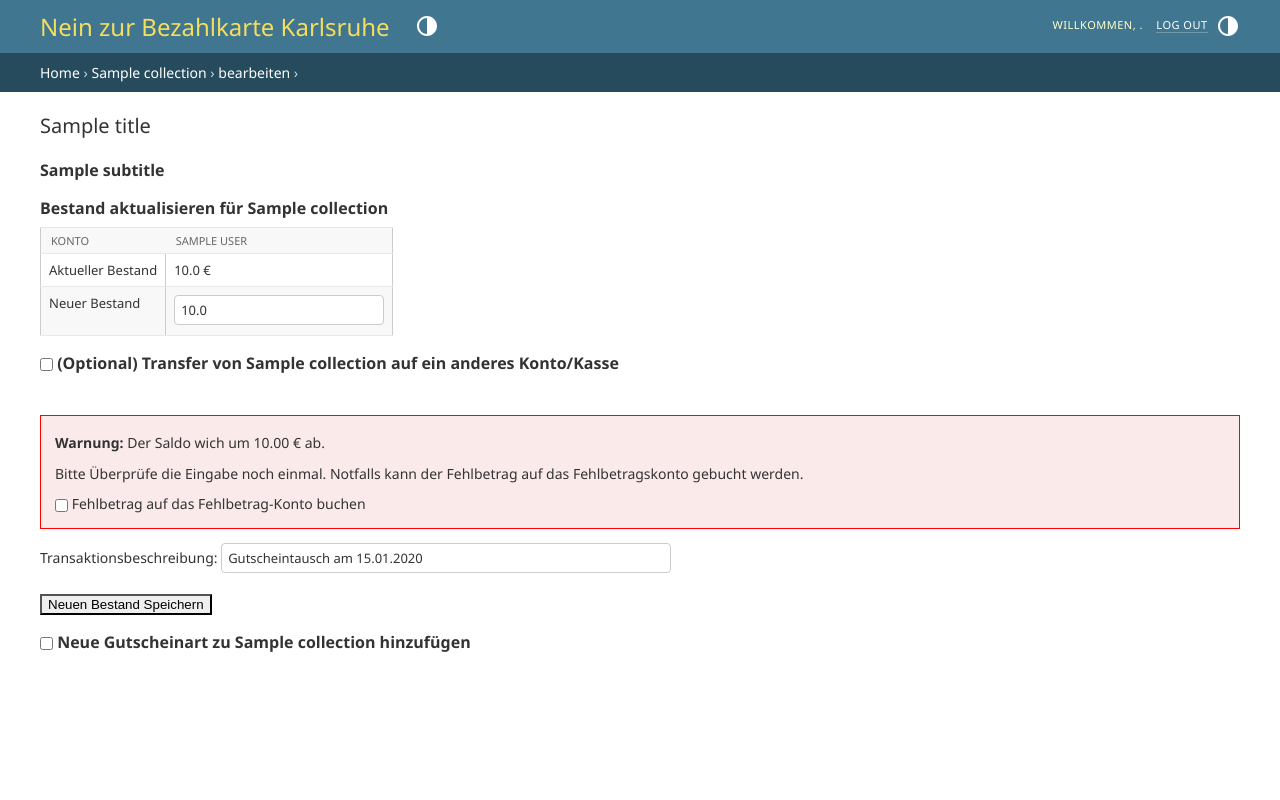
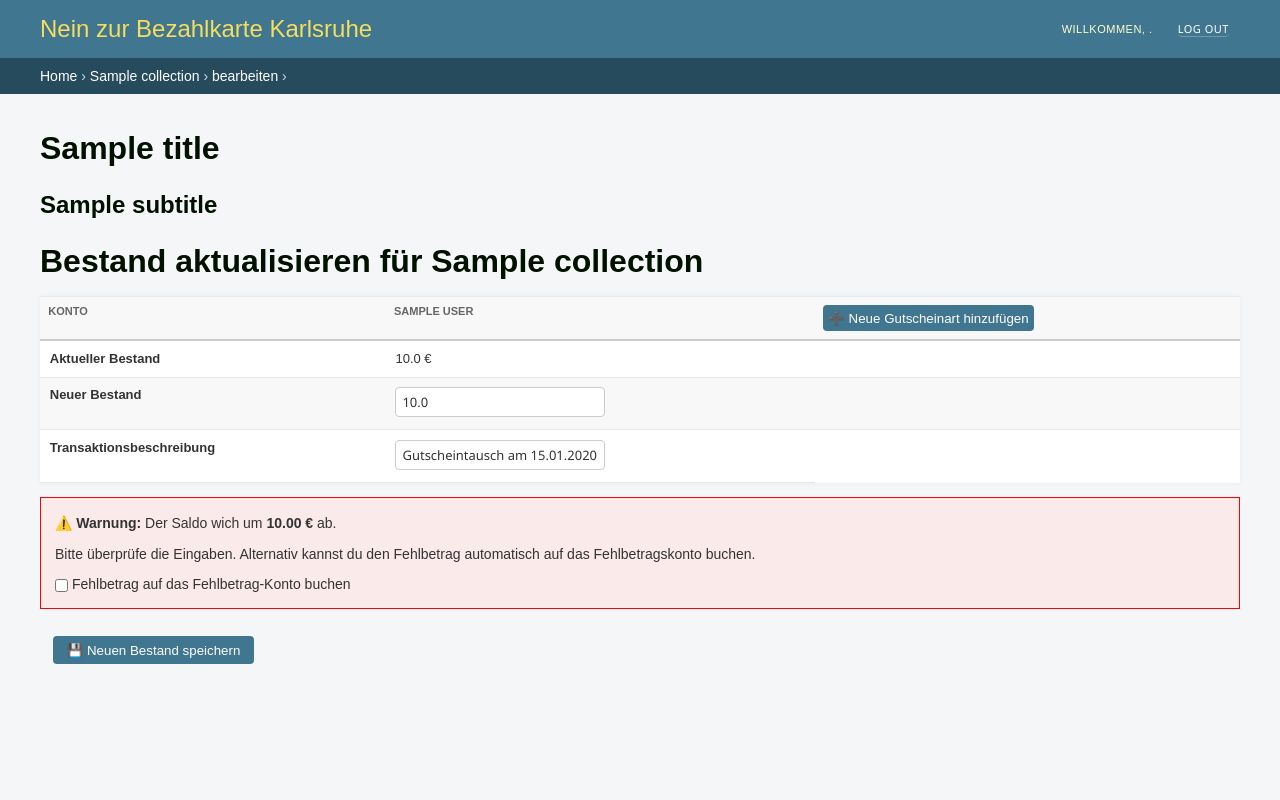
Before and after one commit to DorianGrey11/bezahlkarte-inventory, a Django app: template core/templates/balance.html in a window 1280 px wide. Run offline with Django 5.2, Linux system fonts and the light colour scheme; tables that the repository leaves empty hold one stand-in row (values such as "Sample post"); the template is opened without the code that fills it: values that come from a table or form of the project are taken from there, most other values are stand-ins (such as "Sample title", 1, 10 or a date in 2020).

Commit message:
feat: improve styling UI/UX

```diff
--- a/bezahlkarte/urls.py
+++ b/bezahlkarte/urls.py
@@ -17,11 +17,13 @@ Including another URLconf
 from django.contrib import admin
 from django.urls import path, include
 
-from core.views import CollectionBalanceView, DashboardView
+from core.views import CollectionBalanceView, DashboardView, TransferView, TransactionListView
 
 urlpatterns = [
     path('admin/', admin.site.urls),
     path('', include("django.contrib.auth.urls")),
     path('', DashboardView.as_view(), name='dashboard'),
-    path('collections/<int:collection_id>', CollectionBalanceView.as_view(), name='collection_balance'),
+    path('collections/<int:collection_id>/edit/', CollectionBalanceView.as_view(), name='collection_balance'),
+    path('collections/<int:collection_id>/transfer/', TransferView.as_view(), name='transfer'),
+    path('transactions/', TransactionListView.as_view(), name='transaction_list'),
 ]
--- /dev/null
+++ b/core/static/css/styles.css
@@ -0,0 +1,150 @@
+body {
+    font-family: Arial, sans-serif;
+    background-color: #f4f6f8;
+}
+
+/* HEADER */
+
+h1 {
+    font-size: 2rem;
+    font-weight: bold;
+    margin: 1rem 0;
+    color: #010;
+}
+
+h2 {
+    font-size: 1.5rem;
+    color: #010;
+    margin-bottom: 1em;
+}
+
+/* Table */
+
+.table {
+    width: 100%;
+    border-collapse: collapse;
+    background-color: #fff;
+    box-shadow: 0 0 6px rgba(0, 0, 0, 0.05);
+    bottom: 2em;
+}
+
+.table th {
+    font-weight: bold;
+}
+
+.table thead th {
+    background-color: #f8f8f8;
+    border-bottom: 2px solid #ccc;
+}
+
+.table th,
+.table td {
+    padding: 0.75em;
+    border-bottom: 1px solid #e8e8e8;
+}
+
+.table .highlighted-row {
+    background-color: #afa;
+    font-weight: bold;
+}
+
+/* Button */
+
+button,
+a.button {
+    padding: 0.5em 1em;
+    margin: 1em;
+    background-color: #417690;
+    color: #fff;
+    border: none;
+    border-radius: 4px;
+    cursor: pointer;
+}
+button:hover,
+a.button:hover{
+    background: var(--button-hover-bg)
+}
+
+.add-gift-card-button {
+    padding: 0.4em;
+    margin: 0;
+}
+
+/* Modal */
+
+.modal {
+    display: none;
+    position: fixed;
+    z-index: 1000;
+    left: 0;
+    top: 0;
+    width: 100%;
+    height: 100%;
+    overflow: auto;
+    background-color: rgba(0, 0, 0, 0.4);
+}
+
+.modal-content {
+    background-color: #fff;
+    margin: 10% auto;
+    padding: 2em;
+    border: 1px solid #888;
+    width: 80%;
+    max-width: 500px;
+    border-radius: 6px;
+}
+
+.modal .close {
+    color: #aaa;
+    float: right;
+    font-size: 28px;
+    font-weight: bold;
+    cursor: pointer;
+}
+
+.modal .close:hover,
+.modal .close:focus {
+    color: #000;
+    text-decoration: none;
+    cursor: pointer;
+}
+
+.alert {
+    margin: 1em 0;
+    padding: 1em;
+    border: 1px solid red;
+    background-color: #fbeaea;
+}
+
+/* Search Form */
+
+.search-form {
+    background-color: #fff;
+    padding: 1em;
+    margin-bottom: 1em;
+    border-radius: 6px;
+    box-shadow: 0 0 6px rgba(0, 0, 0, 0.05);
+    display: grid;
+    grid-template-columns: 1fr 2fr 1fr 2fr;
+    gap: 1em 2em;
+    align-items: end;
+}
+
+.search-form label {
+    display: block;
+    font-weight: bold;
+    margin-bottom: 0.5em;
+}
+
+.search-form input {
+    width: 100%;
+    padding: 0.3em;
+    font-size: 1rem;
+    border: 1px solid #ccc;
+    border-radius: 4px;
+}
+
+.search-form a {
+    width: 50%;
+    text-align: center;
+ }
--- a/core/templates/balance.html
+++ b/core/templates/balance.html
@@ -2,30 +2,38 @@
 {% block breadcrumbs %}
 <div class="breadcrumbs">
     <a href="/">Home</a> &rsaquo;
-    <a href="/?collection={{ collection.id }}"> {{ collection.name }}</a> &rsaquo;
-    <a href="/collections/{{ collection.id }}"> bearbeiten </a> &rsaquo;
+    <a href="/?collection={{ collection.id }}">{{ collection.name }}</a> &rsaquo;
+    <a href="/collections/{{ collection.id }}/edit">bearbeiten</a> &rsaquo;
 </div>
 {% endblock %}
+
 {% block content %}
-<h2>Bestand aktualisieren für {{ collection.name }}</h2>
+<h1>Bestand aktualisieren für {{ collection.name }}</h1>
 
-<form method="post">
+<form method="post" class="update-form">
     {% csrf_token %}
 
-    <table border="1" cellpadding="8" cellspacing="0">
+    <table class="table">
         <thead>
         <tr>
             <th>Konto</th>
             {% for account in accounts %}
             <th>{{ account.name }}</th>
             {% endfor %}
+            <th>
+                <button type="button" onclick="openModal('giftCardModal')" class="add-gift-card-button">
+                    ➕ Neue Gutscheinart hinzufügen
+                </button>
+            </th>
         </tr>
         </thead>
+        <tbody>
         <tr>
             <th>Aktueller Bestand</th>
             {% for account in accounts %}
             <td>{{ account.balance }} €</td>
             {% endfor %}
+            <td></td>
         </tr>
         <tr>
             <th>Neuer Bestand</th>
@@ -34,85 +42,65 @@
                 <input type="number" step="0.01" name="account_{{ account.id }}" value="{{ account.balance }}">
             </td>
             {% endfor %}
+            <td></td>
         </tr>
+        <tr>
+            <th>Transaktionsbeschreibung</th>
+            <td>
+                <input type="text" id="transaction_description" name="transaction_description"
+                       value="Gutscheintausch am {{ now|date:'d.m.Y' }}">
+            </td>
+        </tr>
+        </tbody>
     </table>
-
-    <h2><input type="checkbox" id="toggleTransfer" name="enable_transfer"> (Optional) Transfer von {{ collection.name }}
-        auf ein anderes Konto/Kasse</h2>
-    <div id="transferSection" style="display: none;margin-top: 1em;">
-        <p>Hinweis: Der Transfer auf andere Konten findet nach der Bilanzierung innerhalb von {{ collection.name }} statt. Gib oben bei Neuer Betrag also den Betrag an bevor die Gutscheine/das Geld für den Transfer entnommen wurden </p>
-        <table border="1" cellpadding="8" cellspacing="0">
-            <thead>
-            <tr>
-                <th>Konto</th>
-                {% for account in accounts %}
-                <th>{{ account.name }}</th>
-                {% endfor %}
-            </tr>
-            </thead>
-            <tr>
-                <th>Zielkonto</th>
-                {% for account in accounts %}
-                <td>
-                    <select name="transfer_target_{{ account.id }}">
-                        <option value="">—</option>
-                        {% for target in external_accounts %}
-                        <option value="{{ target.id }}">{{ target.collection.name }} – {{ target.name }}</option>
-                        {% endfor %}
-                    </select>
-                </td>
-                {% endfor %}
-            </tr>
-            <tr>
-                <th> Transfer-Betrag</th>
-                {% for account in accounts %}
-                <td>
-                    <input type="number" step="0.01" name="transfer_amount_{{ account.id }}">
-                </td>
-                {% endfor %}
-            </tr>
-        </table>
-    </div>
-
-
-    <br>
     {% if balance_mismatch %}
-    <div style="margin: 1em 0; padding: 1em; border: 1px solid red; background-color: #fbeaea;">
-        <p><strong>Warnung:</strong> Der Saldo wich um {{ balance_mismatch|floatformat:2 }} € ab.</p>
-        <p>Bitte Überprüfe die Eingabe noch einmal. Notfalls kann der Fehlbetrag auf das Fehlbetragskonto gebucht werden.</p>
+    <div class="alert">
+        <p><strong>⚠️ Warnung:</strong> Der Saldo wich um <strong>{{ balance_mismatch|floatformat:2 }} €</strong> ab.
+        </p>
+        <p>Bitte überprüfe die Eingaben. Alternativ kannst du den Fehlbetrag automatisch auf das Fehlbetragskonto
+            buchen.</p>
         <input type="checkbox" name="correction" value="true" id="correction">
         <label for="correction">Fehlbetrag auf das Fehlbetrag-Konto buchen</label>
     </div>
     {% endif %}
 
-    <label for="transaction_description">Transaktionsbeschreibung:</label>
-    <input type="text" id="transaction_description" name="transaction_description" size=50 value="Gutscheintausch am {{ now|date:'d.m.Y' }}">
-    <br/><br/>
-    <button type="submit">Neuen Bestand Speichern</button>
-</form>
-
-<h2><input type="checkbox" id="toggleAddGiftCard" name="enable_add_gift_card"> Neue Gutscheinart zu {{ collection.name }} hinzufügen</h2>
-<form id="addGiftCardForm" method="post" style="display: none; margin-bottom: 1em;">
-    {% csrf_token %}
-    <label for="add_account_name">Gutscheinname:</label>
-    <input type="text"  id="add_account_name" name="add_account_name" value="Gutschein">
-
-    <button type="submit" name="add_account" value="1">hinzufügen</button>
+    <button type="submit">
+        💾 Neuen Bestand speichern
+    </button>
+    <br/>
 </form>
 
 
+<!-- Gift Card Modal -->
+<div id="giftCardModal" class="modal">
+    <div class="modal-content">
+        <span class="close" onclick="closeModal('giftCardModal')">&times;</span>
+        <h3>Neue Gutscheinart hinzufügen</h3>
+        <form method="post">
+            {% csrf_token %}
+            <label for="add_account_name">Gutscheinname:</label>
+            <input type="text" id="add_account_name" name="add_account_name" value="Gutschein">
+            <button type="submit" name="add_account">
+                ➕ hinzufügen
+            </button>
+        </form>
+    </div>
+</div>
+
 <script>
-    const transferCheckbox = document.getElementById("toggleTransfer");
-    const transferSection = document.getElementById("transferSection");
-    const addGiftCardCheckbox = document.getElementById("toggleAddGiftCard");
-    const addGiftCardForm = document.getElementById("addGiftCardForm");
-    transferCheckbox.addEventListener("change", () => {
-        transferSection.style.display = transferCheckbox.checked ? "block" : "none";
-    });
-    addGiftCardCheckbox.addEventListener("change", () => {
-        addGiftCardForm.style.display = addGiftCardCheckbox.checked ? "block" : "none";
-    });
+    function openModal(id) {
+        document.getElementById(id).style.display = "block";
+    }
+    function closeModal(id) {
+        document.getElementById(id).style.display = "none";
+    }
+    window.onclick = function(event) {
+        ["giftCardModal"].forEach(id => {
+            const modal = document.getElementById(id);
+            if (event.target === modal) {
+                modal.style.display = "none";
+            }
+        });
+    };
 </script>
-
-
 {% endblock %}
--- a/core/templates/base.html
+++ b/core/templates/base.html
@@ -1,9 +1,10 @@
 {% load i18n static %}<!DOCTYPE html>
 {% get_current_language as LANGUAGE_CODE %}{% get_current_language_bidi as LANGUAGE_BIDI %}
-<html lang="{{ LANGUAGE_CODE|default:"en-us" }}" dir="{{ LANGUAGE_BIDI|yesno:'rtl,ltr,auto' }}">
+<html lang="{{ LANGUAGE_CODE|default:"de-de" }}" dir="{{ LANGUAGE_BIDI|yesno:'rtl,ltr,auto' }}">
 <head>
 <title>{% block title %}{% if subtitle %}{{ subtitle }} | {% endif %}{{ title }} {{ site_title|default:_('Nein zur Bezahlkarte Karlsruhe') }}{% endblock %}</title>
 <link rel="stylesheet" href="{% block stylesheet %}{% static "admin/css/base.css" %}{% endblock %}">
+<link rel="icon" href="{% static 'favicon.webp' %}" type="image/webp">
 {% block dark-mode-vars %}
   <link rel="stylesheet" href="{% static "admin/css/dark_mode.css" %}">
   <script src="{% static "admin/js/theme.js" %}"></script>
@@ -12,7 +13,9 @@
   <link rel="stylesheet" href="{% static "admin/css/nav_sidebar.css" %}">
   <script src="{% static 'admin/js/nav_sidebar.js' %}" defer></script>
 {% endif %}
-{% block extrastyle %}{% endblock %}
+{% block extrastyle %}
+    <link rel="stylesheet" href="{% static 'css/styles.css' %}">
+{% endblock %}
 {% if LANGUAGE_BIDI %}<link rel="stylesheet" href="{% block stylesheet_rtl %}{% static "admin/css/rtl.css" %}{% endblock %}">{% endif %}
 {% block extrahead %}{% endblock %}
 {% block responsive %}
@@ -36,8 +39,6 @@
         <div id="branding">
             {% block branding %}
             <div id="site-name"><a href="/">{{ site_header|default:_('Nein zur Bezahlkarte Karlsruhe') }}</a></div>
-
-            {% include "admin/color_theme_toggle.html" %}
 
             {% endblock %}
         </div>
@@ -64,7 +65,6 @@
                     {% csrf_token %}
                     <button type="submit">{% translate 'Log out' %}</button>
                 </form>
-                {% include "admin/color_theme_toggle.html" %}
             {% endblock %}
         </div>
         {% endblock %}
--- a/core/views/__init__.py
+++ b/core/views/__init__.py
@@ -1,6 +1,7 @@
 from .CollectionBalanceView import CollectionBalanceView
 from .TransactionListView import TransactionListView
 from .DashboardView import DashboardView
+from .TransferView import TransferView
 
-__all__ = ['CollectionBalanceView', 'TransactionListView',
+__all__ = ['CollectionBalanceView', 'TransferView', 'TransactionListView',
            'DashboardView']
```
Also changed, not shown: core/templates/dashboard.html (+50 -23 lines), core/templates/transaction_list.html (added, +55 -0 lines), core/templates/transfer.html (added, +61 -0 lines), core/views/CollectionBalanceView.py (+5 -35 lines), core/views/DashboardView.py (+14 -6 lines), core/views/TransactionListView.py (+23 -14 lines), core/views/TransferView.py (added, +43 -0 lines), core/views/utils.py (added, +20 -0 lines), core/static/favicon.webp (added).
